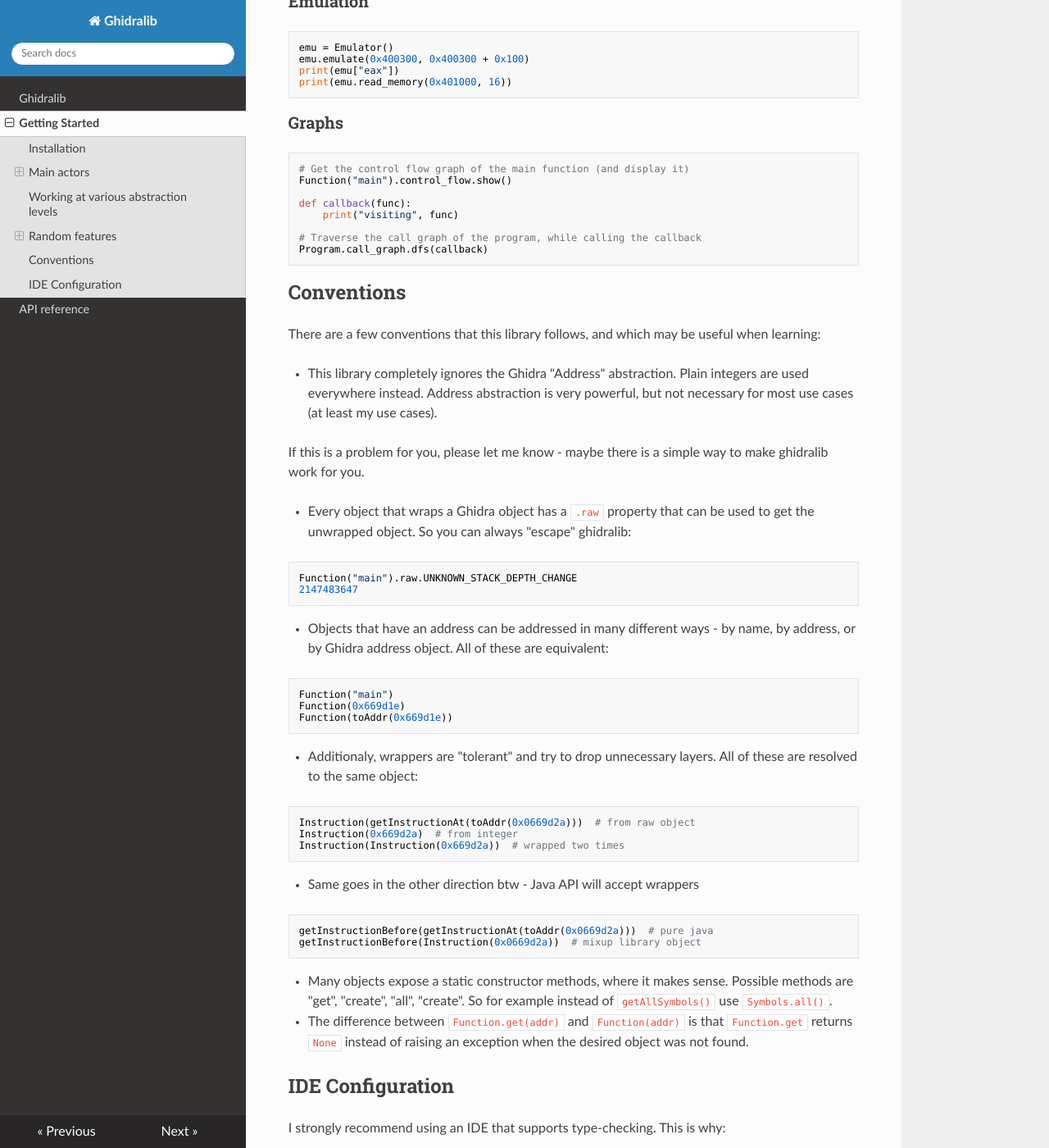
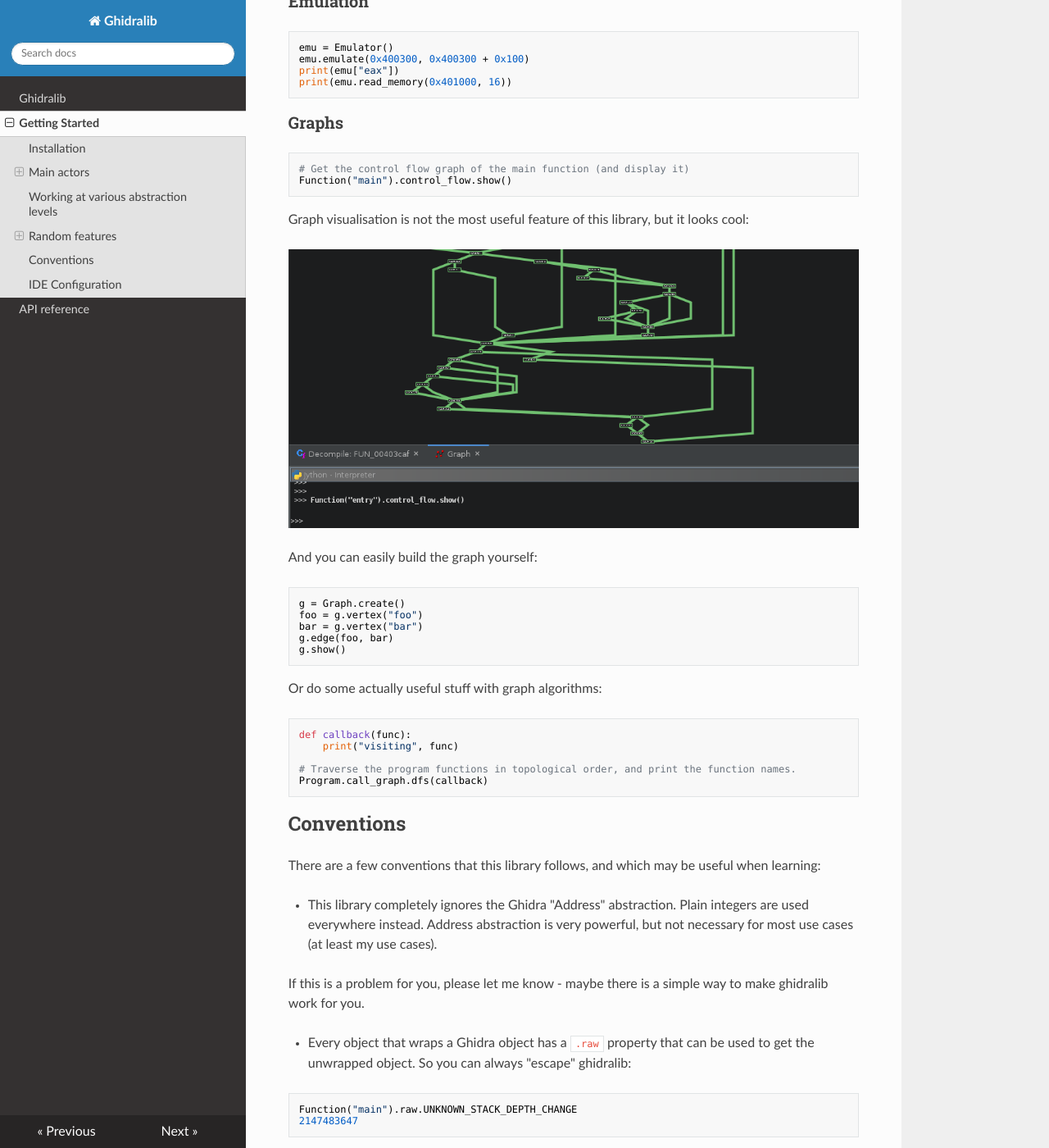
Before and after one commit to msm-code/ghidralib, an MkDocs documentation site: the page built from docs/getting_started.md, in a window 1280 px wide and 1400 px high, scrolled down 3579 px. Shown: the whole window at 82% size. Built offline with MkDocs 1.6.1, drawn with Linux system fonts in a browser that asks for light colours; nearby versions of some CDN libraries.

Commit message:
chore: update docs with a graph image

````diff
--- a/docs/getting_started.md
+++ b/docs/getting_started.md
@@ -222,11 +222,30 @@
 ```python
 # Get the control flow graph of the main function (and display it)
 Function("main").control_flow.show()
+```
 
+Graph visualisation is not the most useful feature of this library, but it
+looks cool:
+
+![](./graph.png)
+
+And you can easily build the graph yourself:
+
+```python
+g = Graph.create()
+foo = g.vertex("foo")
+bar = g.vertex("bar")
+g.edge(foo, bar)
+g.show()
+```
+
+Or do some actually useful stuff with graph algorithms:
+
+```python
 def callback(func):
     print("visiting", func)
 
-# Traverse the call graph of the program, while calling the callback
+# Traverse the program functions in topological order, and print the function names.
 Program.call_graph.dfs(callback)
 ```
 
````
Also changed, not shown: docs/graph.png (added).
